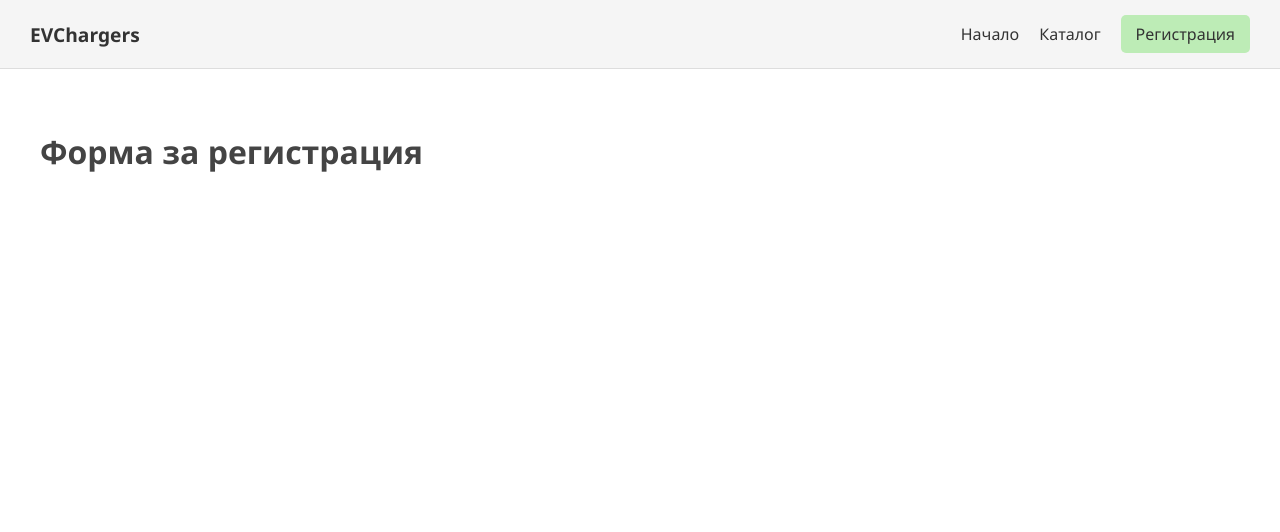
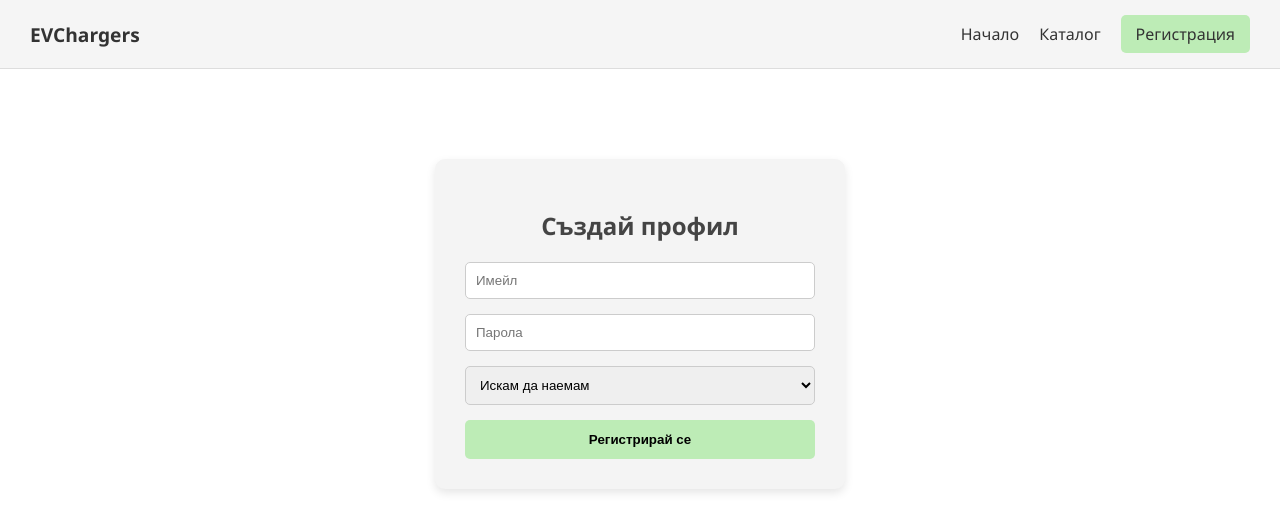
Before and after one commit to ToshkovToshko/Chargers-project, a React (Create React App) app: page /register in a window 1280 px wide. Shown: the top 532 px of the page. Built offline with nearby package versions, Linux system fonts and the light colour scheme.

Commit message:
register form + db.json file commit

```diff
--- /dev/null
+++ b/db.json
@@ -0,0 +1,11 @@
+{
+  "users": [
+    {
+      "email": "toshkotoshkovtoshkov@gmail.com",
+      "password": "12345",
+      "role": "renter",
+      "id": 1
+    }
+  ],
+  "ads": []
+}
--- a/package.json
+++ b/package.json
@@ -8,6 +8,7 @@
     "@testing-library/react": "^16.3.2",
     "@testing-library/user-event": "^13.5.0",
     "axios": "^1.15.2",
+    "json-server": "^0.17.4",
     "react": "^19.2.5",
     "react-dom": "^19.2.5",
     "react-router-dom": "^7.14.2",
@@ -18,7 +19,8 @@
     "start": "react-scripts start",
     "build": "react-scripts build",
     "test": "react-scripts test",
-    "eject": "react-scripts eject"
+    "eject": "react-scripts eject",
+    "server": "json-server --watch db.json --port 5000"
   },
   "eslintConfig": {
     "extends": [
--- a/src/App.js
+++ b/src/App.js
@@ -3,11 +3,12 @@ import React from 'react';
 import { BrowserRouter as Router, Routes, Route } from 'react-router-dom';
 import Navbar from './components/Navbar';
 import './App.css';
+import Register from './pages/Register';
 
 // Временни страници (placeholder), докато създадем истинските файлове
 const Home = () => <h1>Добре дошли в EV Rent! 🚗⚡</h1>;
 const Catalog = () => <h1>Каталог със зарядни станции</h1>;
-const Register = () => <h1>Форма за регистрация</h1>;
+//const Register = () => <h1>Форма за регистрация</h1>;
 
 function App() {
   return (
--- /dev/null
+++ b/src/pages/Register.css
@@ -0,0 +1,34 @@
+.register-box {
+  max-width: 350px;
+  margin: 50px auto;
+  padding: 30px;
+  background: #f4f4f4;
+  border-radius: 10px;
+  box-shadow: 0 4px 10px rgba(0,0,0,0.1);
+  text-align: center;
+}
+
+form {
+  display: flex;
+  flex-direction: column;
+  gap: 15px;
+}
+
+input, select {
+  padding: 10px;
+  border: 1px solid #ccc;
+  border-radius: 5px;
+}
+
+button {
+  background-color: #bdecb6;
+  border: none;
+  padding: 12px;
+  font-weight: bold;
+  cursor: pointer;
+  border-radius: 5px;
+}
+
+button:hover {
+  background-color: #a8d5a1;
+}
--- /dev/null
+++ b/src/pages/Register.js
@@ -0,0 +1,50 @@
+import React, {useState} from "react";
+import axios from "axios";
+import { useNavigate } from "react-router-dom";
+import './Register.css'
+
+const Register = () => {
+    const [email, setEmail] = useState('');
+    const [password, setPassword] = useState('');
+    const [role, setRole] = useState('renter');
+    const navigate = useNavigate();
+
+    const handleRegister = async (e) => {
+        e.preventDefault();
+        const newUser = {email, password, role};
+
+        try{
+            await axios.post('http://localhost:5000/users', newUser);
+            alert("Регистрацията е успешна!");
+
+            if (role === 'provider'){
+                navigate('/create-ad');
+            } else {
+                navigate('/catalog');
+            }
+        } catch (error) {
+            alert("Грешка при регистрация!");
+        }
+    };
+
+    return (
+        <div className="register-box">
+            <h2>Създай профил</h2>
+            <form onSubmit={handleRegister}>
+                <input
+                    type="email" placeholder="Имейл"
+                    onChange={(e) => setEmail(e.target.value)} required/>
+                <input
+                    type="password" placeholder="Парола"
+                    onChange={(e) => setPassword(e.target.value)} required/>
+                <select onChange={(e) => setRole(e.target.value)}>
+                    <option value="renter">Искам да наемам</option>
+                    <option value="provider">Искам да отдавам под наем</option>
+                </select>
+                <button type="submit">Регистрирай се</button>
+            </form>
+        </div>
+    );
+};
+
+export default Register;
```
Also changed, not shown: 1 other file (tests, documents, lock files or other folders).
